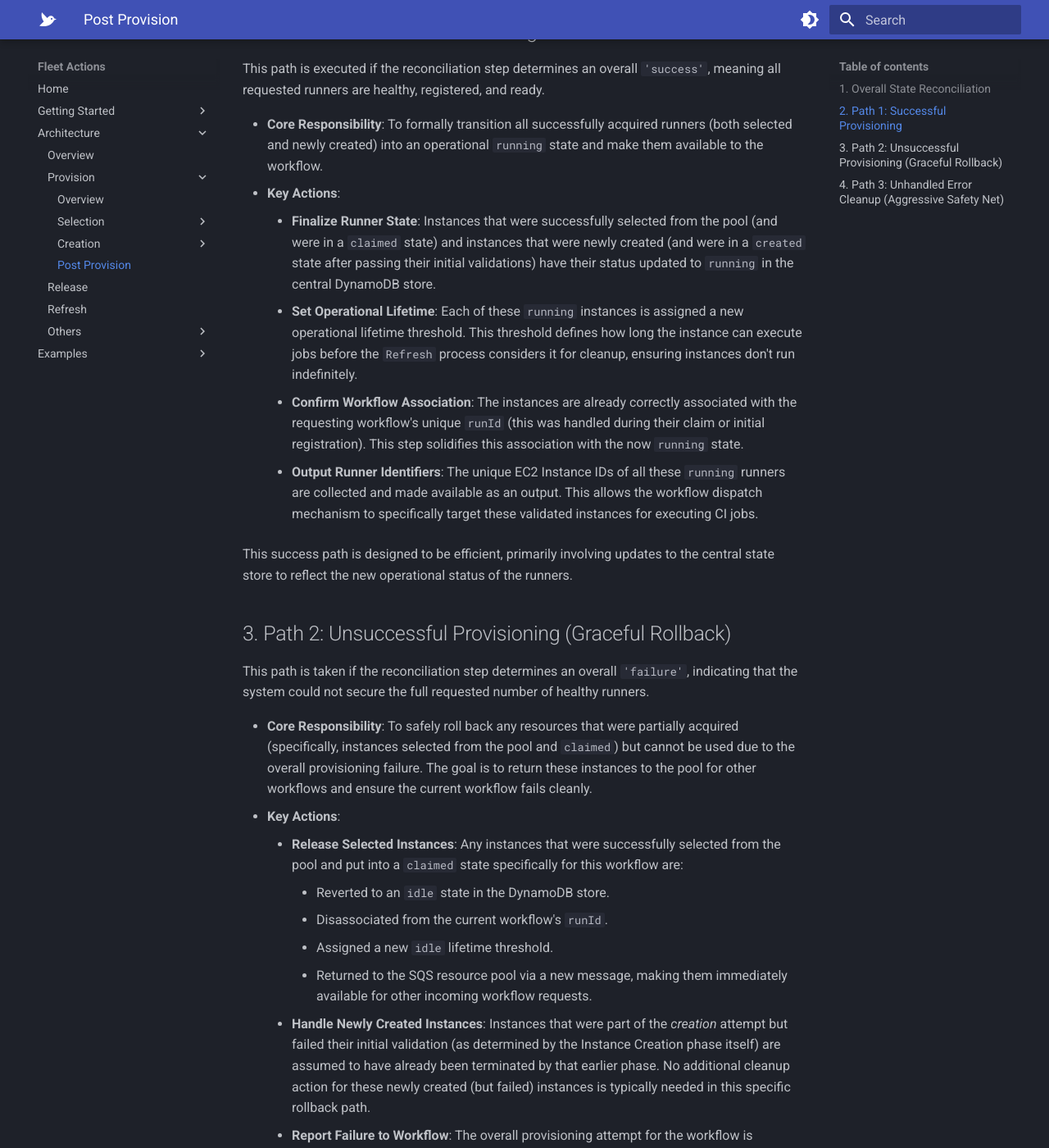
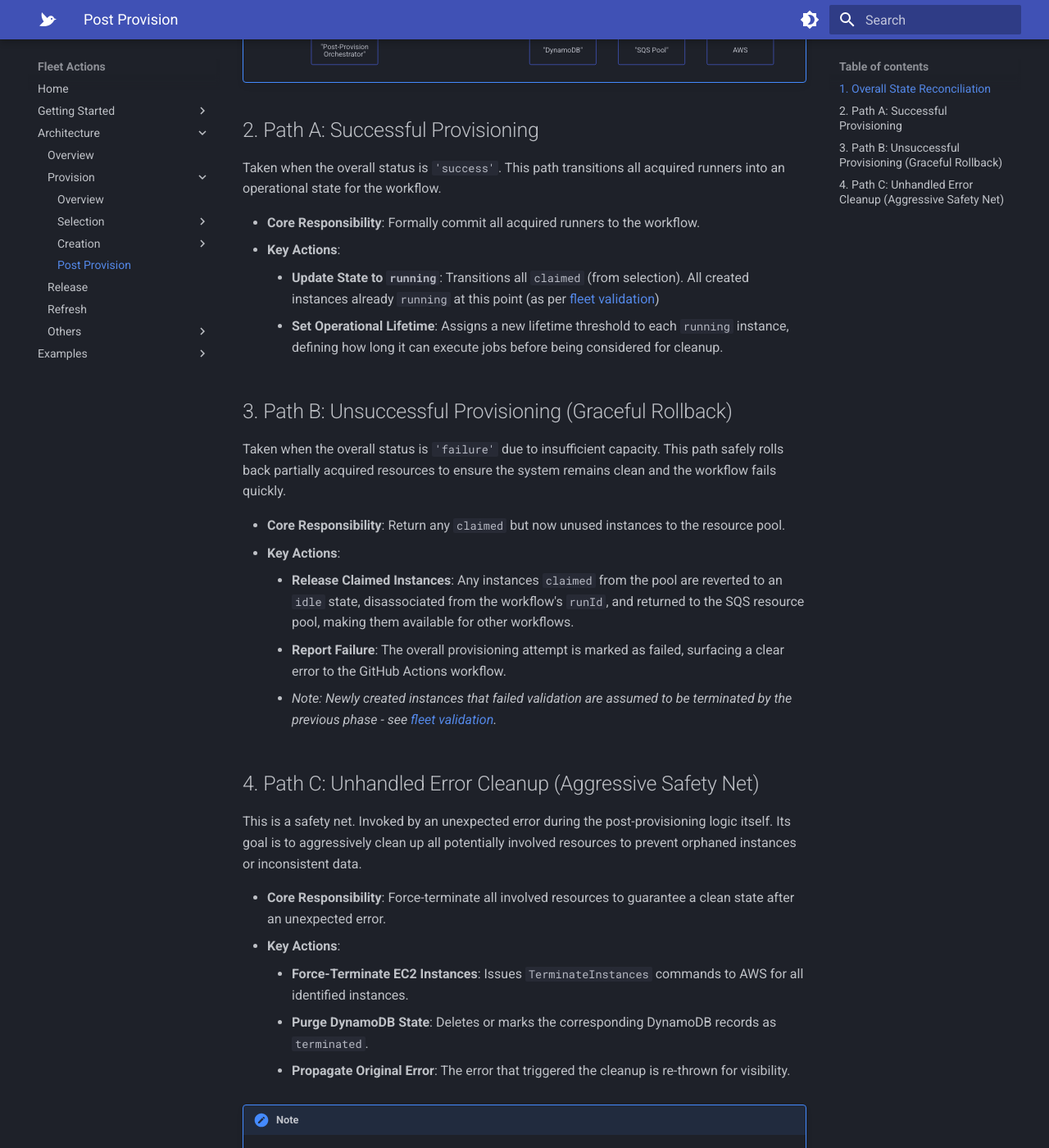
Before and after one commit to fleet-actions/ec2-runner-pool-manager, an MkDocs documentation site: the page built from docs/architecture/provision/post-provision.md, in a window 1280 px wide and 1400 px high, scrolled down 1010 px. Shown: the whole window at 82% size. Built offline with MkDocs 1.6.1 and Material for MkDocs 9.7.7, drawn with Linux system fonts in a browser that asks for light colours; emoji names are drawn with the system emoji font; some of the changed text lies outside the part shown.

Commit message:
docs(provision): clarify post-provisioning logic

````diff
--- a/docs/architecture/provision/post-provision.md
+++ b/docs/architecture/provision/post-provision.md
@@ -1,58 +1,69 @@
 # Post-Provision: Finalizing and Committing Resources
 
-The Post-Provision phase serves as the crucial concluding stage of the Provision operation. It acts upon the combined outcomes of the **Instance Selection** phase (which attempts to reuse idle runners from the pool) and the **Instance Creation** phase (which attempts to launch new EC2 runners). The primary goal of Post-Provision is to definitively determine if the requested compute capacity has been successfully acquired and validated, and then to take appropriate actions to either commit these resources to the workflow or to gracefully roll back the operation.
-
-This phase is orchestrated by the main post-provisioning logic (`src/provision/post-provision/index.ts`).
+The Post-Provision phase concludes the provisioning operation. It evaluates the combined results from **Instance Selection** and **Instance Creation** to determine if the requested compute capacity was successfully acquired. Based on this outcome, it either commits the resources to the workflow or performs a graceful rollback.
 
 ## 1. Overall State Reconciliation
 
-Before committing any resources or initiating rollbacks, a reconciliation step occurs. This step evaluates the results from both the selection and creation efforts to make a unified decision on the overall success of the provisioning attempt.
+This initial step reconciles the results from the selection and creation phases to determine if the full request for healthy runners was met. The evaluation requires that all newly created instances passed their validation and that the total number of ready instances (selected + created) meets the workflow's demand. The outcome is a simple `'success'` or `'failure'` status, which dictates the next action.
 
-* **Core Responsibility**: To determine if the full complement of healthy, requested runners is available for the workflow.
-* **Evaluation Criteria**:
-  * **Creation Success**: All new instances requested from the Instance Creation phase must have been successfully launched and passed their initial health and registration validations (as reported by the Creation phase itself).
-  * **Sufficient Capacity**: The total number of instances—combining those successfully selected and validated from the pool with those successfully created and validated—must meet the original demand of the workflow. Any shortfall means the overall provisioning goal was not met.
-* **Outcome**: This reconciliation yields a simple binary status: overall `'success'` or overall `'failure'`. This status dictates the control flow into one of the distinct processing paths described below.
+!!! note "Sequence Diagram: Post-Provision Outcomes"
+    ```mermaid
+    sequenceDiagram
+    participant Orchestrator as "Post-Provision<br>Orchestrator"
+    participant DDB as "DynamoDB"
+    participant SQS as "SQS Pool"
+    participant AWS
 
-## 2. Path 1: Successful Provisioning
+    Note over Orchestrator: Reconcile status of selection/creation<br>overallStatus ('success' 👌 or 'failure' 🚫)
 
-This path is executed if the reconciliation step determines an overall `'success'`, meaning all requested runners are healthy, registered, and ready.
+    alt overallStatus is 'success' 👌
+        Note right of Orchestrator: Path A: Commit Resources
+        Orchestrator->>+DDB: Update all instances to 'running' + threshold
+        DDB-->>-Orchestrator: OK
+    else overallStatus is 'failure' 🚫
+        Note right of Orchestrator: Path B: Graceful Rollback
+        Orchestrator->>+DDB: Revert 'claimed' instances to 'idle'
+        DDB-->>-Orchestrator: OK
+        Orchestrator->>SQS: Return instances to pool
+    end
 
-* **Core Responsibility**: To formally transition all successfully acquired runners (both selected and newly created) into an operational `running` state and make them available to the workflow.
+    rect
+        Note right of Orchestrator: Path C (Emergency Cleanup): If an unexpected error occurs,<br>all involved instances are terminated<br>and their DDB records are purged. This is the safety net.
+        Orchestrator->>DDB: Delete instance records
+        Orchestrator->>AWS: Sent termination signals to selected & created instances
+    end
+    ```
+
+## 2. Path A: Successful Provisioning
+
+Taken when the overall status is `'success'`. This path transitions all acquired runners into an operational state for the workflow.
+
+* **Core Responsibility**: Formally commit all acquired runners to the workflow.
 * **Key Actions**:
-    * **Finalize Runner State**: Instances that were successfully selected from the pool (and were in a `claimed` state) and instances that were newly created (and were in a `created` state after passing their initial validations) have their status updated to `running` in the central DynamoDB store.
-    * **Set Operational Lifetime**: Each of these `running` instances is assigned a new operational lifetime threshold. This threshold defines how long the instance can execute jobs before the `Refresh` process considers it for cleanup, ensuring instances don't run indefinitely.
-    * **Confirm Workflow Association**: The instances are already correctly associated with the requesting workflow's unique `runId` (this was handled during their claim or initial registration). This step solidifies this association with the now `running` state.
-    * **Output Runner Identifiers**: The unique EC2 Instance IDs of all these `running` runners are collected and made available as an output. This allows the workflow dispatch mechanism to specifically target these validated instances for executing CI jobs.
+    * **Update State to `running`**: Transitions all `claimed` (from selection). All created instances already `running` at this point (as per [fleet validation](./creation/fleet-validation.md))
+    * **Set Operational Lifetime**: Assigns a new lifetime threshold to each `running` instance, defining how long it can execute jobs before being considered for cleanup.
 
-This success path is designed to be efficient, primarily involving updates to the central state store to reflect the new operational status of the runners.
+## 3. Path B: Unsuccessful Provisioning (Graceful Rollback)
 
-## 3. Path 2: Unsuccessful Provisioning (Graceful Rollback)
+Taken when the overall status is `'failure'` due to insufficient capacity. This path safely rolls back partially acquired resources to ensure the system remains clean and the workflow fails quickly.
 
-This path is taken if the reconciliation step determines an overall `'failure'`, indicating that the system could not secure the full requested number of healthy runners.
+* **Core Responsibility**: Return any `claimed` but now unused instances to the resource pool.
+* **Key Actions**:
+    * **Release Claimed Instances**: Any instances `claimed` from the pool are reverted to an `idle` state, disassociated from the workflow's `runId`, and returned to the SQS resource pool, making them available for other workflows.
+    * **Report Failure**: The overall provisioning attempt is marked as failed, surfacing a clear error to the GitHub Actions workflow.
+    * *Note: Newly created instances that failed validation are assumed to be terminated by the previous phase - see [fleet validation](./creation/fleet-validation.md).*
 
-* **Core Responsibility**: To safely roll back any resources that were partially acquired (specifically, instances selected from the pool and `claimed`) but cannot be used due to the overall provisioning failure. The goal is to return these instances to the pool for other workflows and ensure the current workflow fails cleanly.
+## 4. Path C: Unhandled Error Cleanup (Aggressive Safety Net)
+
+This is a safety net. Invoked by an unexpected error during the post-provisioning logic itself. Its goal is to aggressively clean up all potentially involved resources to prevent orphaned instances or inconsistent data.
+
+* **Core Responsibility**: Force-terminate all involved resources to guarantee a clean state after an unexpected error.
 * **Key Actions**:
-    * **Release Selected Instances**: Any instances that were successfully selected from the pool and put into a `claimed` state specifically for this workflow are:
-        * Reverted to an `idle` state in the DynamoDB store.
-        * Disassociated from the current workflow's `runId`.
-        * Assigned a new `idle` lifetime threshold.
-        * Returned to the SQS resource pool via a new message, making them immediately available for other incoming workflow requests.
-    * **Handle Newly Created Instances**: Instances that were part of the *creation* attempt but failed their initial validation (as determined by the Instance Creation phase itself) are assumed to have already been terminated by that earlier phase. No additional cleanup action for these newly created (but failed) instances is typically needed in this specific rollback path.
-    * **Report Failure to Workflow**: The overall provisioning attempt for the workflow is definitively marked as failed, and a clear error message is surfaced to the GitHub Actions environment. This ensures the workflow fails quickly and informs the operator about the capacity shortfall, rather than hanging or attempting to run with insufficient resources.
-
-This ensures system stability by preventing `claimed` instances from becoming orphaned and makes resources available for reuse promptly.
-
-## 4. Path 3: Unhandled Error Cleanup (Aggressive Safety Net)
-
-This is a critical safety mechanism invoked if an unexpected or unhandled error occurs during the main post-provisioning logic (i.e., not a predictable failure handled by the "Unsuccessful Provisioning" path).
-
-* **Core Responsibility**: To aggressively clean up *all* resources potentially involved in the current provisioning attempt, regardless of their state, to prevent any orphaned EC2 instances or inconsistent records in DynamoDB. This is a "last resort" to maintain system integrity and control costs.
-* **Key Actions**:
-    * **Identify All Involved Instances**: Gathers the IDs of all instances that were either successfully selected from the pool or were part of the new creation attempt for the current workflow.
-    * **Aggressive EC2 Termination**: Issues `TerminateInstances` commands to AWS EC2 for all identified instances.
-    * **State Purging in DynamoDB**: Attempts to delete the DynamoDB records for these instances or definitively mark them as `terminated`. For instances that were *selected* from the pool, this cleanup in DynamoDB might involve an isolation check (e.g., ensuring the `runId` still matches the current workflow) to minimize the risk of inadvertently affecting an instance that might have been *extremely* quickly released and re-assigned to a concurrent workflow (a rare but considered edge case).
-    * **Propagate Original Error**: The original unhandled error that triggered this aggressive cleanup is re-thrown. This ensures the workflow fails with a clear indication of the root cause of the unexpected issue, aiding in diagnostics.
+    * **Force-Terminate EC2 Instances**: Issues `TerminateInstances` commands to AWS for all identified instances.
+    * **Purge DynamoDB State**: Deletes or marks the corresponding DynamoDB records as `terminated`.
+    * **Propagate Original Error**: The error that triggered the cleanup is re-thrown for visibility.
 
 !!! note
-    The "Successful Provisioning" path is the desired and most frequent outcome. The "Unsuccessful Provisioning" path handles expected operational scenarios like temporary resource unavailability. The "Unhandled Error Cleanup" is a vital guardrail against unforeseen issues, prioritizing resource safety and system stability above all else for that specific failed operation.
+    The "Successful Provisioning" path is the desired outcome. The "Unsuccessful Provisioning" path handles expected capacity shortfalls. The "Unhandled Error Cleanup" is a guardrail against unforeseen issues.
+
+:sunny:
````
Also changed, not shown: docs/architecture/provision/selection/pickup-manager.md (+2 -2 lines).
